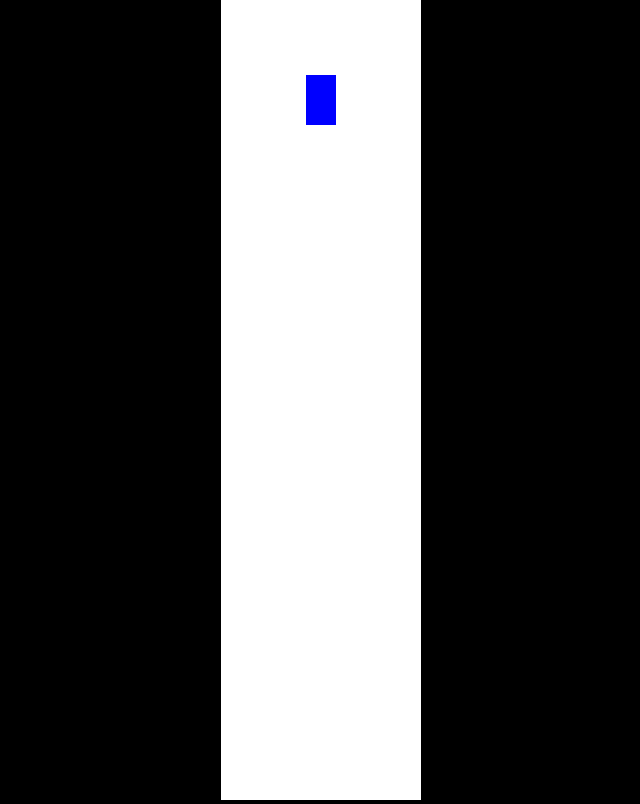
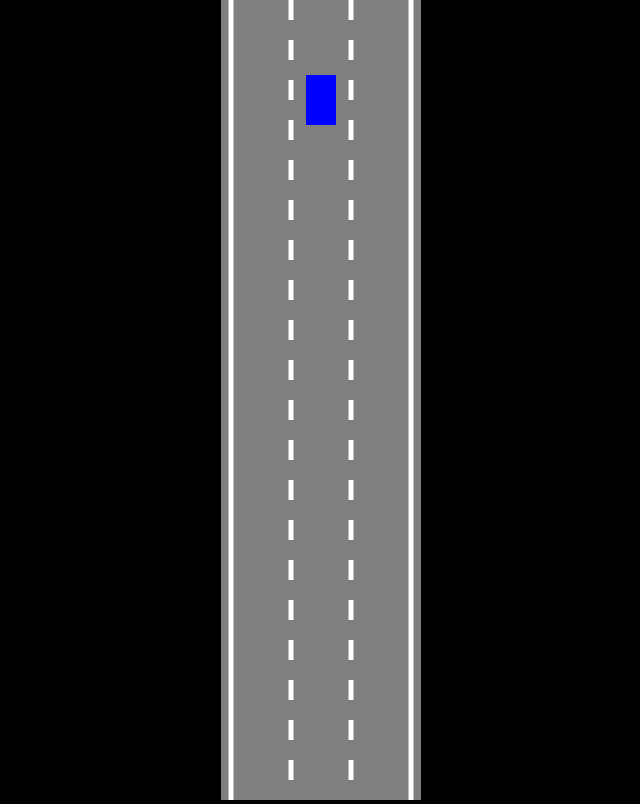
Before and after one commit to iaadarsh23/Self-driving-car, a plain HTML site: page index.html in a window 1280 px wide. Shown: the whole page, without its empty margins (319-959 px from the left). Drawn offline with Linux system fonts and the light colour scheme.

Commit message:
road lanes added

```diff
--- a/index.html
+++ b/index.html
@@ -8,6 +8,7 @@
 	</head>
 	<body>
 		<canvas id="myCanvas"></canvas>
+		<script src="utils.js"></script>
 		<script src="controls.js"></script>
 		<script src="car.js"></script>
 		<script src="road.js"></script>
--- a/road.js
+++ b/road.js
@@ -7,6 +7,27 @@ class Road {
 		this.left = this.x - width / 2;
 		this.right = this.x + width / 2;
 		//i want to make sure that lane is moving infinitely
-		const infinity = 1000000000000;
+		const infinity = 10000000;
+		this.top = -infinity;
+		this.bottom = infinity;
+	}
+
+	//lets draw the road
+	draw(ctx) {
+		ctx.lineWidth = 5;
+		ctx.strokeStyle = "white";
+		for (let i = 0; i <= this.laneCount; i++) {
+			const x = lerp(this.left, this.right, i / this.laneCount);
+			//lets draw the dash lines
+			if (i > 0 && i < this.laneCount) {
+				ctx.setLineDash([20, 20]);
+			} else {
+				ctx.setLineDash([]);
+			}
+			ctx.beginPath();
+			ctx.moveTo(x, this.top);
+			ctx.lineTo(x, this.bottom);
+			ctx.stroke();
+		}
 	}
 }
--- a/script.js
+++ b/script.js
@@ -4,24 +4,18 @@ const ctx = canvas.getContext("2d");
 
 const roadWidth = 150;
 const sideWidth = 20;
-
+const road = new Road(canvas.width / 2, canvas.width * 0.9, 3);
 const car = new Car(100, 100, 30, 50);
 car.color = "blue";
-
-// // Load building and tree images
-// const buildingImg = new Image();
-// buildingImg.src = "building.png"; // make sure the file exists!
-
-// const treeImg = new Image();
-// treeImg.src = "tree.png"; // make sure the file exists!
 
 animate();
 
 function animate() {
 	canvas.height = window.innerHeight;
-
+	//draw the road
+	car.update();
+	road.draw(ctx);
 	// Draw the car
-	car.update();
 	car.draw(ctx);
 
 	requestAnimationFrame(animate);
--- a/style.css
+++ b/style.css
@@ -6,5 +6,5 @@ body {
 }
 
 #myCanvas {
-	background: rgb(255, 255, 255);
+	background: rgb(127, 127, 127);
 }
--- /dev/null
+++ b/utils.js
@@ -0,0 +1,3 @@
+function lerp(A, B, t) {
+	return A + (B - A) * t;
+}
```
